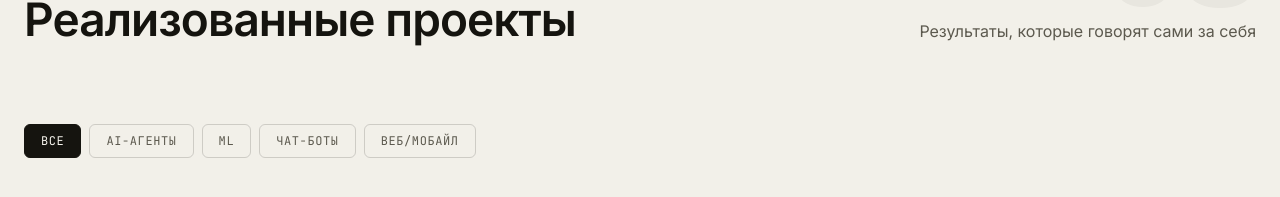
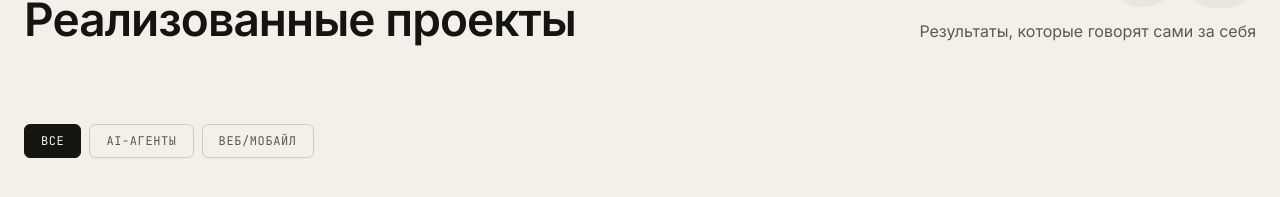
Before and after one commit to vectordevitstudio/Landing_page_Vector_Dev_Studio, a React (Vite) app: page / in a window 1280 px wide. Shown: the part 3057-3254 px from the top of the page. Built offline with nearby package versions, Linux system fonts and the light colour scheme; a web font is replaced by a local one.

Commit message:
remove unused filters

```diff
--- a/src/data/content.ts
+++ b/src/data/content.ts
@@ -344,11 +344,7 @@ export const PRODUCTS: Product[] = [
 /* CASES                                                               */
 /* ------------------------------------------------------------------ */
 
-export type CaseCategory =
-  | 'AI-агенты'
-  | 'ML'
-  | 'Чат-боты'
-  | 'Веб/Мобайл';
+export type CaseCategory = 'AI-агенты' | 'Веб/Мобайл';
 
 export interface CaseItem {
   category: CaseCategory;
@@ -364,8 +360,6 @@ export interface CaseItem {
 export const CASE_FILTERS: ('Все' | CaseCategory)[] = [
   'Все',
   'AI-агенты',
-  'ML',
-  'Чат-боты',
   'Веб/Мобайл',
 ];
 
```
